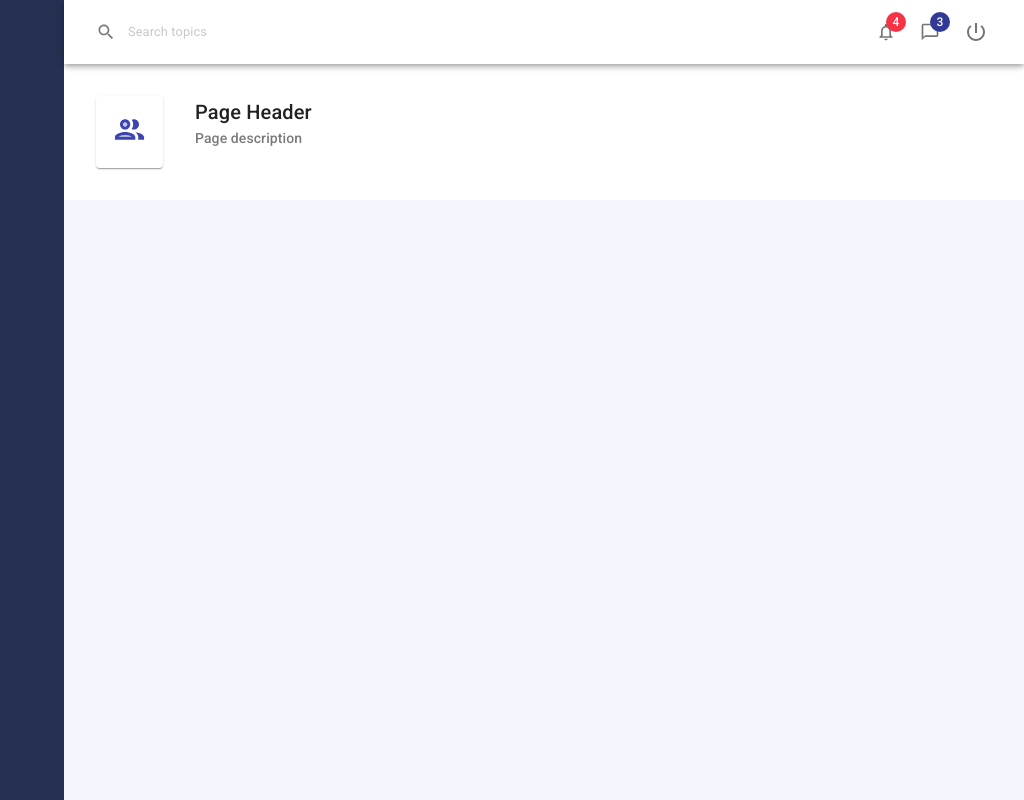
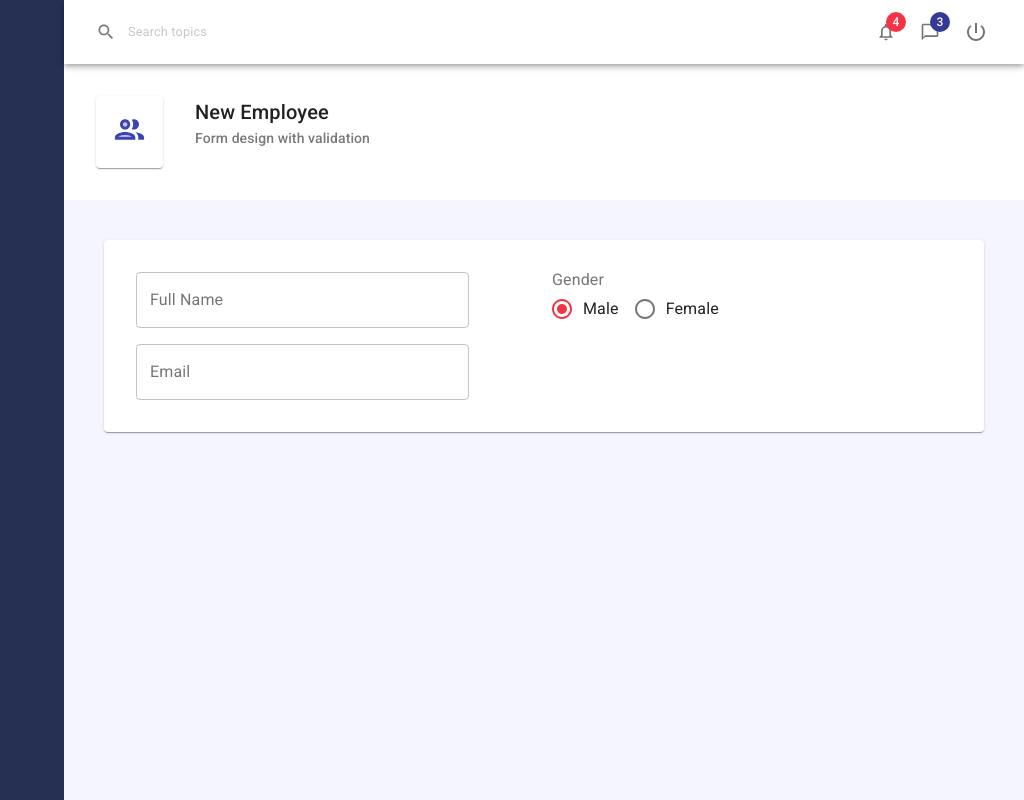
Before and after one commit to oonqt/react-material-ui, a React (Create React App) app: page / in a window 1280 px wide. Shown: the whole page, without its empty margins (256-1280 px from the left). Built offline with nearby package versions, Linux system fonts and the light colour scheme.

Commit message:
³/6/2021

```diff
--- a/src/App/App.jsx
+++ b/src/App/App.jsx
@@ -8,10 +8,8 @@ import {
 import "./App.css";
 
 import SideMenu from "../components/SideMenu";
-import PageHeader from "../components/PageHeader";
 import Header from "../components/Header";
-
-import PeopleOutlineTwoToneIcon from "@material-ui/icons/PeopleOutlineTwoTone";
+import Employees from '../pages/Employees/Employees';
 
 const theme = createMuiTheme({
   palette: {
@@ -56,7 +54,7 @@ function App() {
       <SideMenu />
       <div className={classes.appMain}>
         <Header />
-        <PageHeader title="Page Header" subTitle="Page description" icon={<PeopleOutlineTwoToneIcon fontSize="large" />} />
+        <Employees />
       </div>
       <CssBaseline />
     </ThemeProvider>
--- /dev/null
+++ b/src/components/controls/Controls.js
@@ -0,0 +1,11 @@
+import Input from './Input';
+import Select from './Select';
+import RadioGroup from './RadioGroup';
+
+const Controls = {
+    Input,
+    RadioGroup,
+    Select
+}
+
+export default Controls;
--- /dev/null
+++ b/src/components/controls/Input.jsx
@@ -0,0 +1,16 @@
+import React from 'react';
+import { TextField } from '@material-ui/core';
+
+export default function Input(props) {
+    const { name, label, value, onChange } = props;
+
+    return (
+        <TextField
+            variant="outlined"
+            label={label}
+            name={name}
+            value={value}
+            onChange={onChange}
+        />
+    )
+}
--- /dev/null
+++ b/src/components/controls/RadioGroup.jsx
@@ -0,0 +1,17 @@
+import { FormControlLabel, Radio, FormControl, RadioGroup as MuiRadioGroup, FormLabel } from '@material-ui/core';
+import React from 'react'
+
+export default function RadioGroup(props) {
+    const { name, label, value, onChange, items } = props;
+
+    return (
+        <FormControl>
+            <FormLabel>{label}</FormLabel>
+            <MuiRadioGroup row name={name} value={value} items={items} onChange={onChange}>
+                {items.map((item, index) => (
+                    <FormControlLabel key={index} value={item.id} control={<Radio />} label={item.title} />
+                ))}
+            </MuiRadioGroup>
+        </FormControl>
+    )
+}
--- /dev/null
+++ b/src/components/controls/Select.jsx
@@ -0,0 +1,11 @@
+import React from 'react';
+
+export default function Select(props) {
+    const { name, label, value, onChange, options } = props;
+
+    return (
+        <div>
+
+        </div>
+    )
+}
--- /dev/null
+++ b/src/components/useForm.jsx
@@ -0,0 +1,38 @@
+import { useState } from 'react';
+import { makeStyles } from '@material-ui/core';
+
+export function useForm(initialFieldValues) {
+    const [values, setValues] = useState(initialFieldValues);
+
+    const handleInputChange = e => {
+        const {name,value} = e.target;
+
+        setValues({
+            ...values,
+            [name]: value
+        });
+    }
+
+    return {
+        values, setValues, handleInputChange
+    }
+}
+
+const useStyles = makeStyles(theme => ({
+    root: {
+        '& .MuiFormControl-root': {
+            width: '80%',
+            margin: theme.spacing(1)
+        }
+    }
+}));
+
+export function Form(props) {
+    const classes = useStyles();
+
+    return (
+        <form autoComplete='off' className={classes.root}>
+            {props.children}
+        </form>
+    )
+}
--- a/src/pages/Employees/EmployeeForm.jsx
+++ b/src/pages/Employees/EmployeeForm.jsx
@@ -1,9 +1,52 @@
-import React from 'react'
+import React, { useEffect } from 'react';
+import { Grid } from '@material-ui/core';
+import * as employeeService from '../../services/employeeService';
+
+import { useForm, Form } from '../../components/useForm';
+import Controls from '../../components/controls/Controls';
+
+const genderItems = [
+    { id: 'male', title: 'Male' },
+    { id: 'female', title: 'Female' }
+]
+
+const initialFieldValues = {
+    id: 0,
+    fullName: '',
+    email: '',
+    mobile: '',
+    city: '',
+    gender: 'male',
+    departmentId: '',
+    hireDate: new Date(),
+    isPermament: false
+}
 
 export default function EmployeeForm() {
+    const { values, setValues, handleInputChange } = useForm(initialFieldValues);
+
     return (
-        <div>
-
-        </div>
+        <Form>
+            <Grid container>
+                <Grid item xs={6}>
+                    <Controls.Input
+                        label="Full Name"
+                        name="fullName"
+                        value={values.fullName}
+                        onChange={handleInputChange}
+                    />
+                    <Controls.Input
+                        label="Email"
+                        name="email"
+                        value={values.email}
+                        onChange={handleInputChange}
+                    />
+                </Grid>
+                <Grid item xs={6}>
+                    <Controls.RadioGroup name="gender" label="Gender" value={values.gender} items={genderItems} onChange={handleInputChange} />
+                    <Controls.Select name="departmentId" label="Department" value={values.departmentId} onChange={handleInputChange} options={employeeService.getDepartmentCollection} />
+                </Grid>
+            </Grid>
+        </Form>
     )
 }
--- a/src/pages/Employees/Employees.jsx
+++ b/src/pages/Employees/Employees.jsx
@@ -1,9 +1,27 @@
-import React from 'react'
+import React from 'react';
+
+import { Paper, makeStyles } from '@material-ui/core';
+import PeopleOutlineTwoToneIcon from "@material-ui/icons/PeopleOutlineTwoTone";
+
+import EmployeeForm from './EmployeeForm';
+import PageHeader from "../../components/PageHeader";
+
+const useStyles = makeStyles(theme => ({
+    pageContent: {
+        margin: theme.spacing(5),
+        padding: theme.spacing(3)
+    }
+}));
 
 export default function Employees() {
+    const classes = useStyles();
+
     return (
-        <div>
-
-        </div>
+        <>
+            <PageHeader title="New Employee" subTitle="Form design with validation" icon={<PeopleOutlineTwoToneIcon fontSize="large" />} />
+            <Paper className={classes.pageContent}>
+                <EmployeeForm />
+            </Paper>
+        </>
     )
 }
--- /dev/null
+++ b/src/services/employeeService.js
@@ -0,0 +1,6 @@
+export const getDepartmentCollection = () => ([
+    { id: 1, title: 'Development' },
+    { id: 2, title: 'Marketing' },
+    { id: 3, title: 'Accounting' },
+    { id: 4, title: 'HR' }
+]);
```
